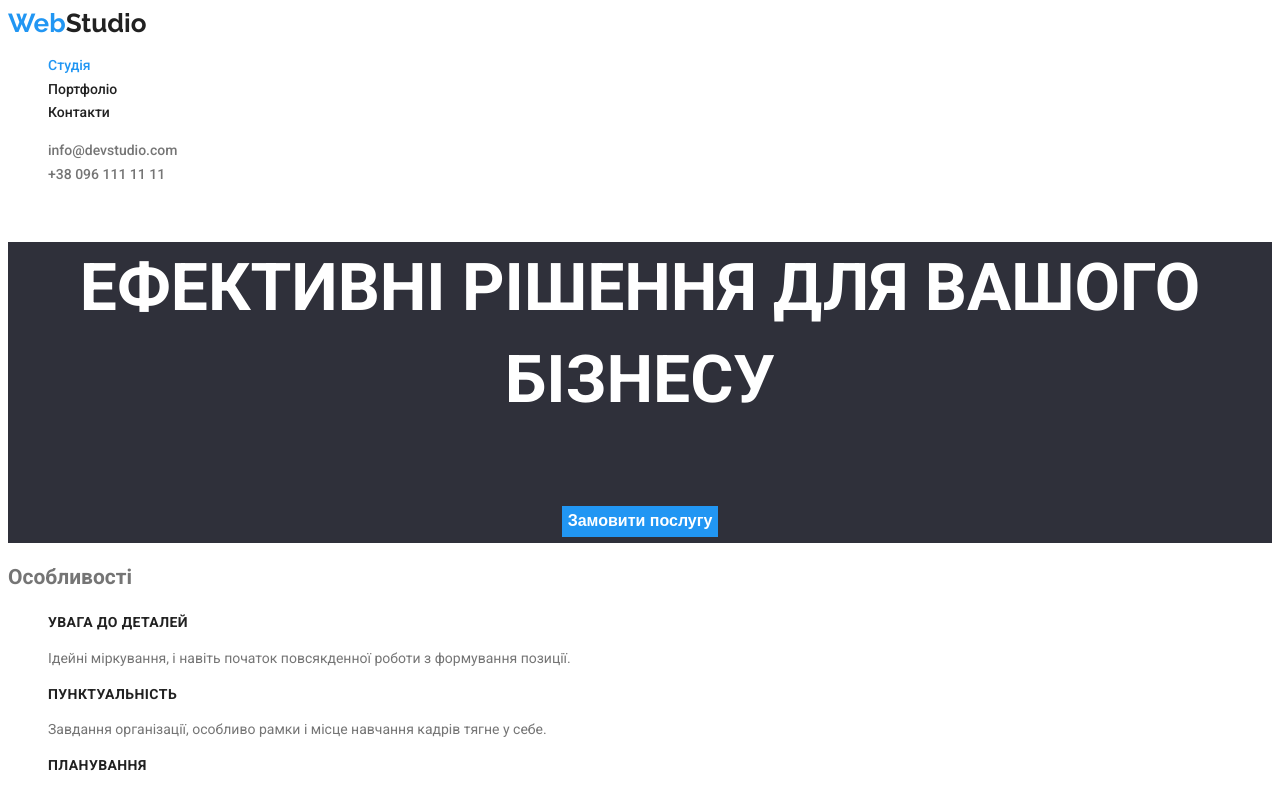
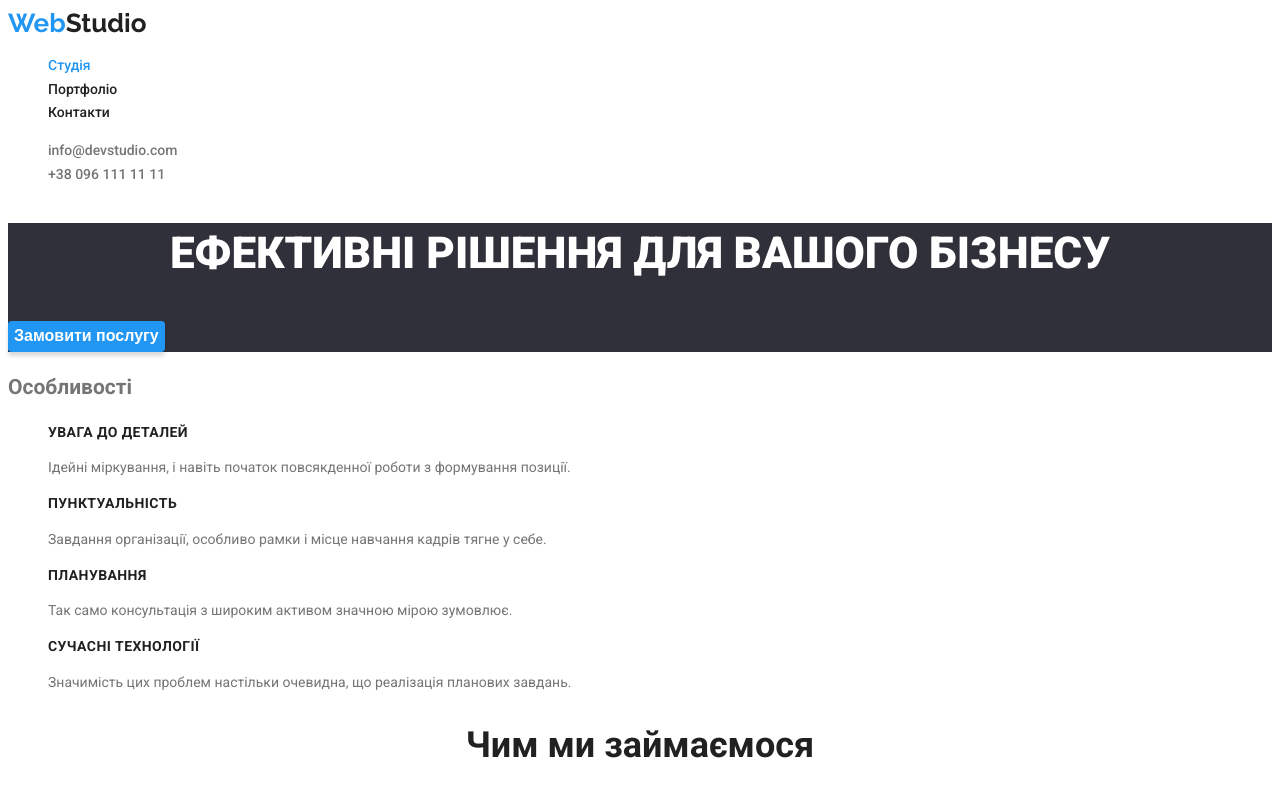
Before and after one commit to Andriana3/goit-markup-hw-02, a plain HTML site: page index.html in a window 1280 px wide. Shown: the top 787 px of the page. Drawn offline with Linux system fonts and the light colour scheme.

Commit message:
updated section and header

```diff
--- a/css/style.css
+++ b/css/style.css
@@ -6,6 +6,7 @@
   --secondary-background-color: #2f303a;
   --link-text-color: rgba(255, 255, 255, 0.6);
   --primary-background-color: #f5f4fa;
+  --box-shadow-color: rgba(0, 0, 0, 0.15);
 }
 
 body {
@@ -77,6 +78,9 @@ ul {
 /* page 1 */
 
 /* герой */
+.section-hero {
+  background-color: var(--secondary-background-color);
+}
 .hero {
   font-family: "Roboto" sans-serif;
   font-style: normal;
@@ -86,7 +90,6 @@ ul {
   text-align: center;
   text-transform: uppercase;
   color: var(--white-text-color);
-  background-color: var(--secondary-background-color);
 }
 .btn {
   font-family: "Roboto" sans-serif;
@@ -94,6 +97,8 @@ ul {
   font-weight: 700;
   font-size: 16px;
   line-height: 1.8;
+  box-shadow: 0px 4px 4px var(--box-shadow-color);
+  border-radius: 4px;
   background-color: var(--accent-text-color);
   color: var(--white-text-color);
   border: none;
@@ -189,7 +194,7 @@ ul {
   background-color: var(--primary-background-color);
   color: var(--title-text-color);
   border: none;
-  border-radius: 2px;
+  border-radius: 4px;
   cursor: pointer;
 }
 
@@ -197,6 +202,7 @@ ul {
 .buton-name:focus {
   background-color: var(--accent-text-color);
   color: var(--white-text-color);
+  border-radius: 4px;
 }
 
 /* cекція портфоліо */
--- a/index.html
+++ b/index.html
@@ -5,21 +5,13 @@
     <meta http-equiv="X-UA-Compatible" content="IE=edge" />
     <meta name="viewport" content="width=device-width, initial-scale=1.0" />
     <title>WebStudio</title>
-    <link rel="stylesheet" href="./css/style.css" />
     <link rel="preconnect" href="https://fonts.googleapis.com" />
     <link rel="preconnect" href="https://fonts.gstatic.com" crossorigin />
     <link
-      href="https://fonts.googleapis.com/css2?family=Roboto:wght@400;500;700;900&display=swap"
+      href="https://fonts.googleapis.com/css2?family=Raleway:wght@700&family=Roboto:wght@400;500;700;900&display=swap"
       rel="stylesheet"
     />
-    <link rel="preconnect" href="https://fonts.googleapis.com" />
-    <link rel="preconnect" href="https://fonts.gstatic.com" crossorigin />
-    <link rel="preconnect" href="https://fonts.googleapis.com" />
-    <link rel="preconnect" href="https://fonts.gstatic.com" crossorigin />
-    <link
-      href="https://fonts.googleapis.com/css2?family=Raleway:wght@700&display=swap"
-      rel="stylesheet"
-    />
+    <link rel="stylesheet" href="./css/style.css" />
   </head>
   <body>
     <!-- навігація сайту -->
@@ -43,8 +35,8 @@
     </header>
     <main>
       <!-- герой  -->
-      <section class="hero">
-        <h1>Ефективні рішення для вашого бізнесу</h1>
+      <section class="section-hero">
+        <h1 class="hero">Ефективні рішення для вашого бізнесу</h1>
         <button class="btn" type="button">Замовити послугу</button>
       </section>
       <!-- особливості -->
```
Also changed, not shown: portfolia.html (+2 -10 lines).
